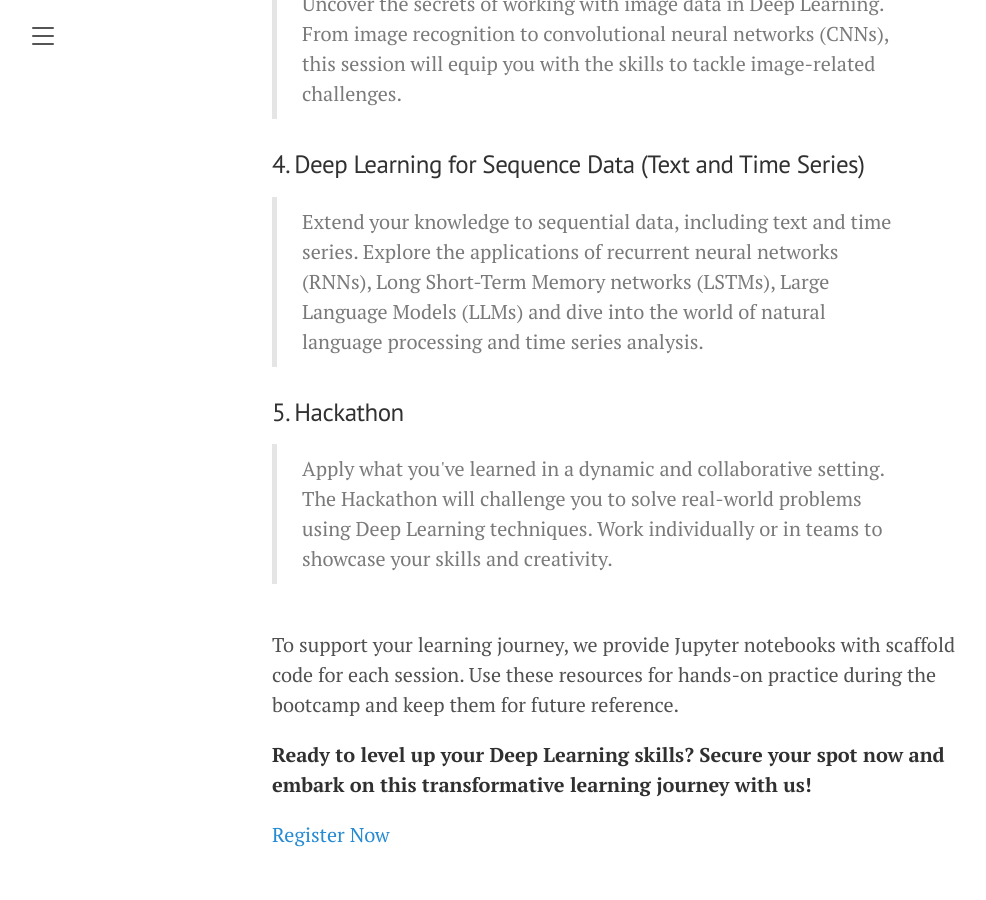
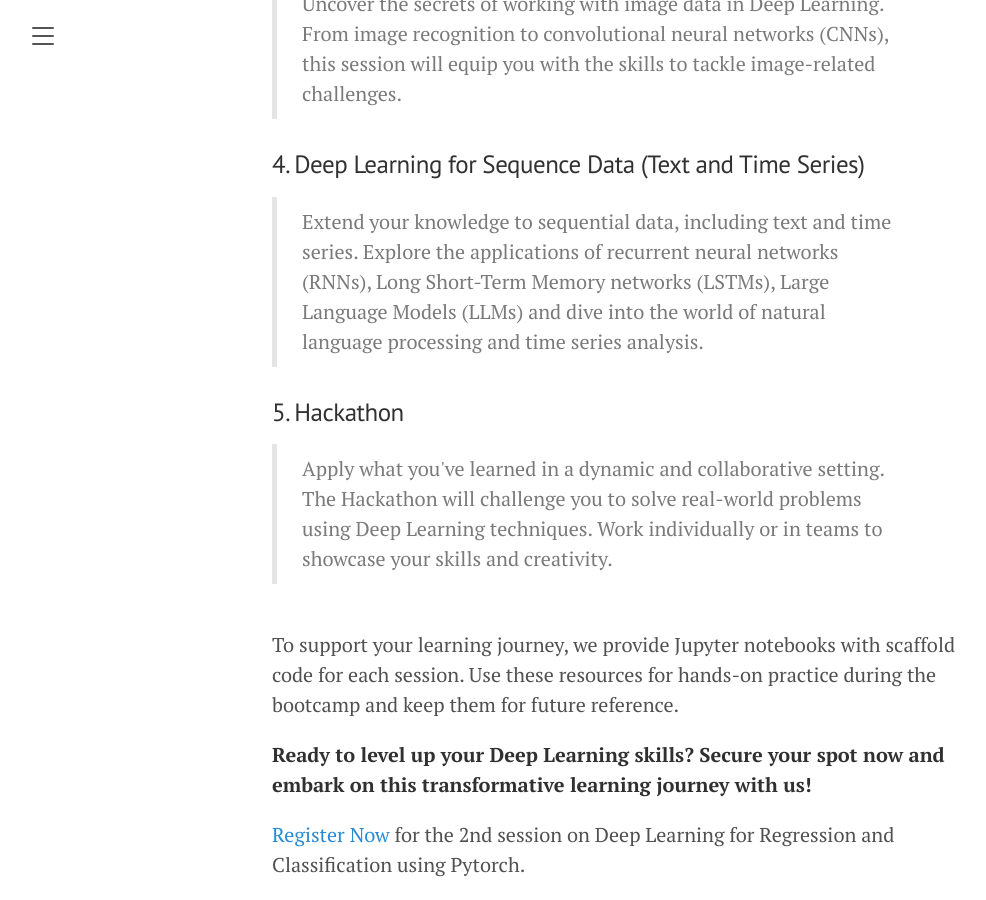
Before and after one commit to m-yuhas/deep-learning-2024, a Jekyll site: the page built from index.html, in a window 1280 px wide and 900 px high, scrolled down 1062 px. Shown: the whole window, without its empty margins (8-994 px from the left). Built offline with Jekyll 4.4.1, drawn with Linux system fonts in a browser that asks for light colours; the list of posts is cut into pages by our own code; before the commit the page ends 1932 px from its top, so only the background shows below that.

Commit message:
Updated index.html

```diff
--- a/index.html
+++ b/index.html
@@ -31,7 +31,7 @@ title: Home
 
 <p><strong>Ready to level up your Deep Learning skills? Secure your spot now and embark on this transformative learning journey with us!</strong></p>
 
-<p><a href="https://wis.ntu.edu.sg/pls/webexe88/REGISTER_NTU.REGISTER?EVENT_ID=OA23100221501645">Register Now</a></p>
+<p><a href="https://wis.ntu.edu.sg/pls/webexe88/REGISTER_NTU.REGISTER?EVENT_ID=OA23100221501645">Register Now</a> for the 2nd session on Deep Learning for Regression and Classification using Pytorch.</p>
 
 
 <!--<div class="posts">-->
```
